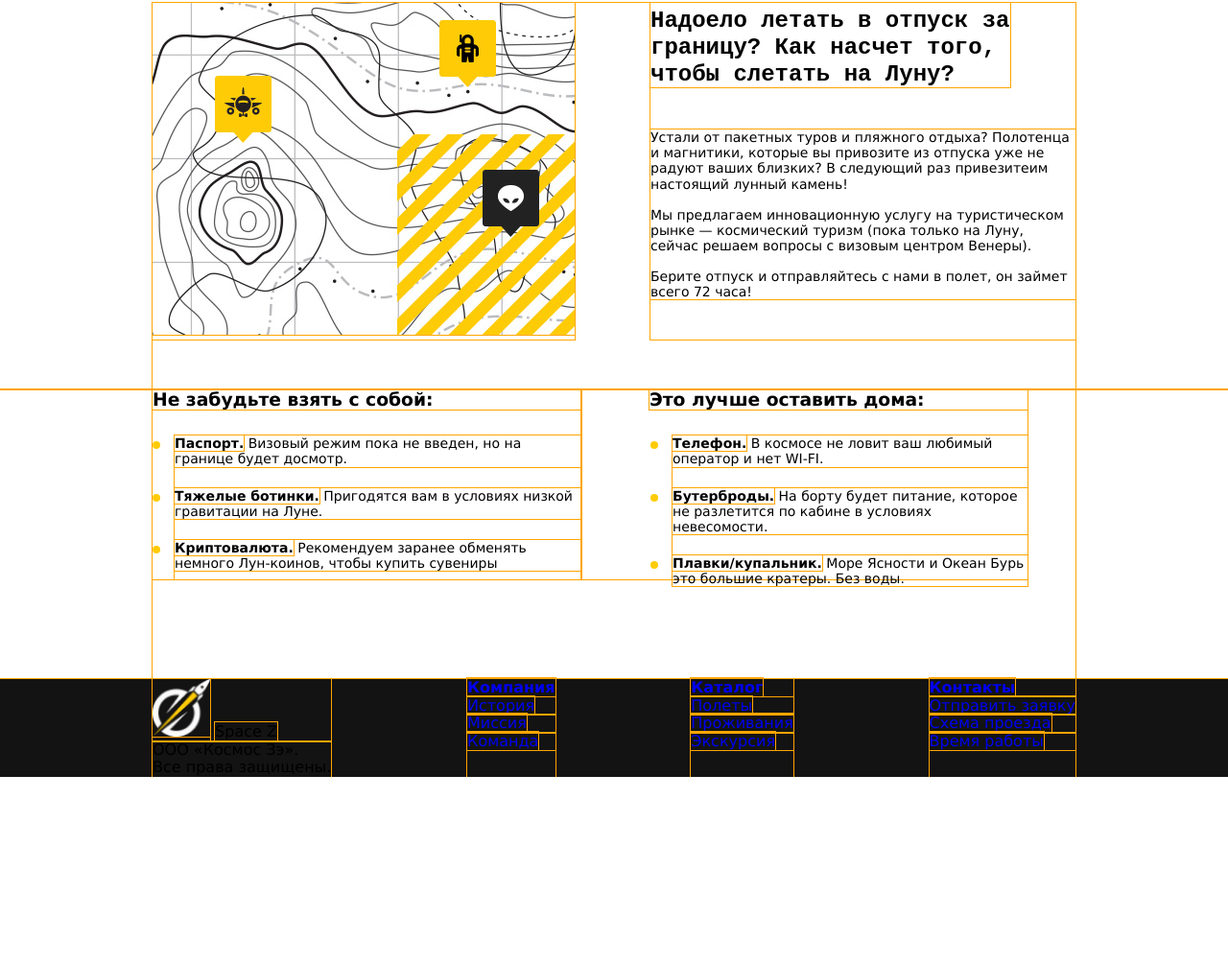
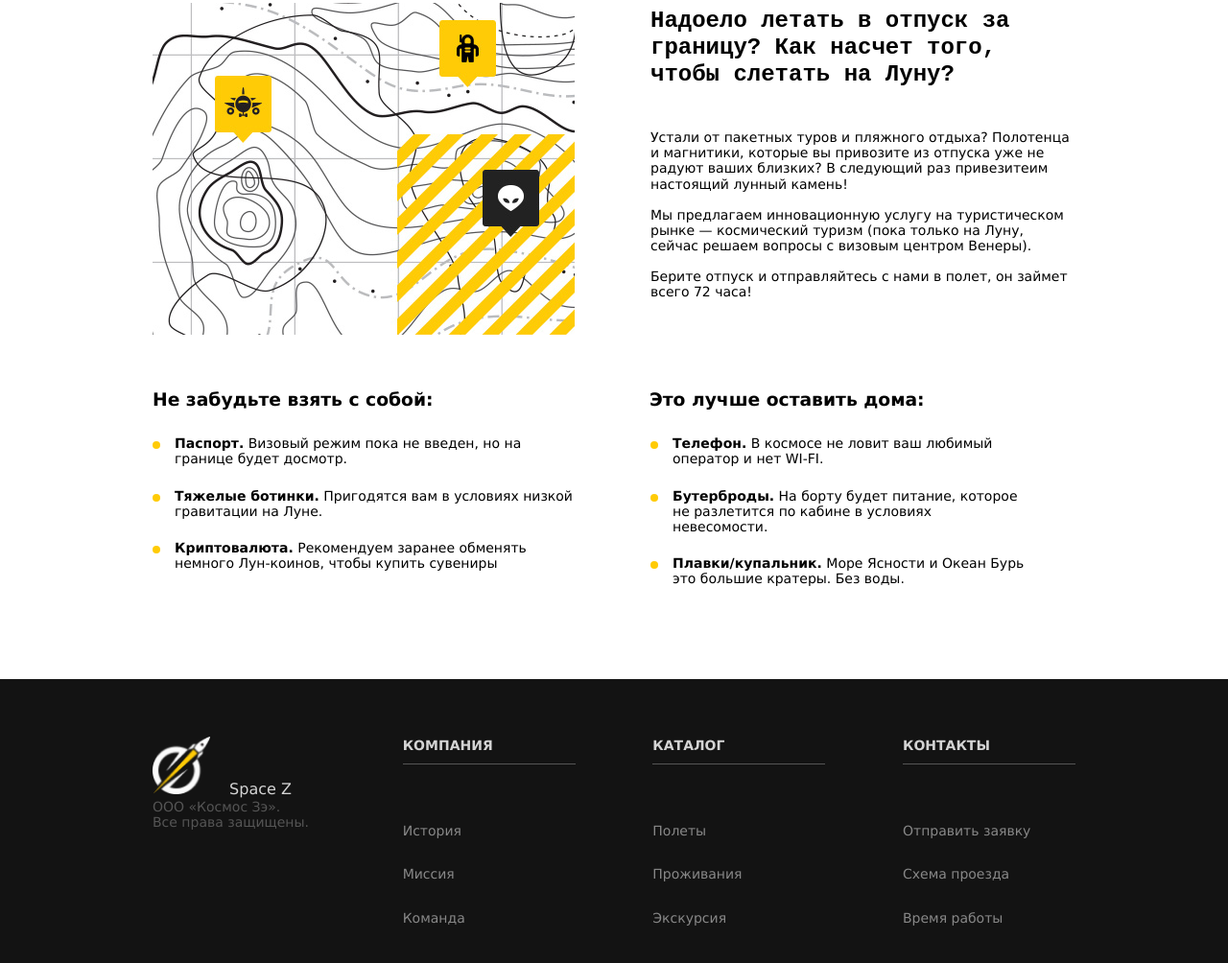
Before and after one commit to ShinyTrunk/spacez, a plain HTML site: page index.html in a window 1280 px wide. Shown: the part 1063-2067 px from the top of the page at 96% size. Before the commit the page ends 1873 px from the top, so only its background shows below. Drawn offline with nearby package versions, Linux system fonts and the light colour scheme.

Commit message:
Update styles.css

```diff
--- a/css/styles.css
+++ b/css/styles.css
@@ -1,5 +1,5 @@
 * {
-    outline: 1px solid orange;
+    /* outline: 1px solid orange; */
     margin: 0;
     padding: 0;
     box-sizing: border-box;
@@ -106,7 +106,7 @@ h2 {
     position: relative;
 }
 
-.advantages-list li:nth-child(1) p::before  {
+.advantages-list li:nth-child(1) p::before {
     content: "";
     background-image: url("../images/advantage-icon-1\ 1.png");
     display: inline-block;
@@ -117,7 +117,7 @@ h2 {
     height: 68px;
 }
 
-.advantages-list li:nth-child(2) p::before  {
+.advantages-list li:nth-child(2) p::before {
     content: "";
     background-image: url("../images/advantage-icon-2\ 1.png");
     display: inline-block;
@@ -128,7 +128,7 @@ h2 {
     height: 68px;
 }
 
-.advantages-list li:nth-child(3) p::before  {
+.advantages-list li:nth-child(3) p::before {
     content: "";
     background-image: url("../images/advantage-icon-3\ 1.png");
     display: inline-block;
@@ -139,7 +139,7 @@ h2 {
     height: 68px;
 }
 
-.advantages-list li:nth-child(4) p::before  {
+.advantages-list li:nth-child(4) p::before {
     content: "";
     background-image: url("../images/advantage-icon-4\ 1.png");
     display: inline-block;
@@ -182,10 +182,10 @@ h2 {
 
 }
 
-header .container{
+header .container {
     background-image: url("../images/moon-rocket 1.png");
     background-repeat: no-repeat;
-    background-position: 100% 140px ;
+    background-position: 100% 140px;
     padding-bottom: 179px;
 }
 
@@ -208,9 +208,11 @@ header .container{
     text-align: left;
     width: 440px;
 }
+
 .moon-vacation .right-column {
     width: 443px;
 }
+
 .moon-vacation .container {
     display: flex;
     justify-content: space-between;
@@ -233,6 +235,7 @@ header .container{
     margin-left: 79px;
     flex-direction: column;
 }
+
 .moon-vacation .right-column .subtitle {
     width: 375px;
     margin-bottom: 44px;
@@ -276,18 +279,89 @@ header .container{
     font-family: Verdana;
     font-size: 14px;
 }
+
 .recomendation .subtitle {
     margin-bottom: 27px;
 }
+
 .recomendation .right-column .subtitle {
     margin-left: 71px;
 }
 
 footer {
     background-color: #131313;
+    padding-top: 60px;
+    padding-bottom: 88px;
 }
 
 .footer-menu {
     display: flex;
     justify-content: space-between;
 }
+
+.footer-submenu li a {
+    color: #888888;
+    font-family: Verdana;
+    font-size: 14px;
+    font-style: normal;
+    font-weight: 400;
+}
+
+footer .company-title {
+    color: var(--Text, #D4D4D4);
+    font-weight: 400;
+    font-family: Verdana;
+}
+
+.footer-submenu-title {
+    color: var(--Text, #D4D4D4);
+    font-family: Verdana;
+    font-size: 14px;
+    text-transform: uppercase;
+    font-weight: 700;
+    position: relative;
+}
+
+.footer-logo-title {
+    margin-bottom: 110px;
+}
+
+footer .logo {
+    margin-right: 15px
+}
+
+.footer-logo-title {
+    display: flex;
+    align-items: center;
+}
+
+.copyrights {
+    color: #555555;
+    font-family: Verdana;
+    font-size: 14px;
+    font-style: normal;
+    font-weight: 400;
+    line-height: normal;
+}
+
+.footer-submenu {
+    margin-top: 70px;
+}
+
+.footer-submenu li {
+    margin-top: 27px;
+}
+
+.footer-submenu-title::after {
+    content: "";
+    width: 180px;
+    display: block;
+    height: 1px;
+    background-color: #555555;
+    position: absolute;
+    bottom: -12px;
+}
+
+.footer-menu li {
+    width: 180px;
+}
```
